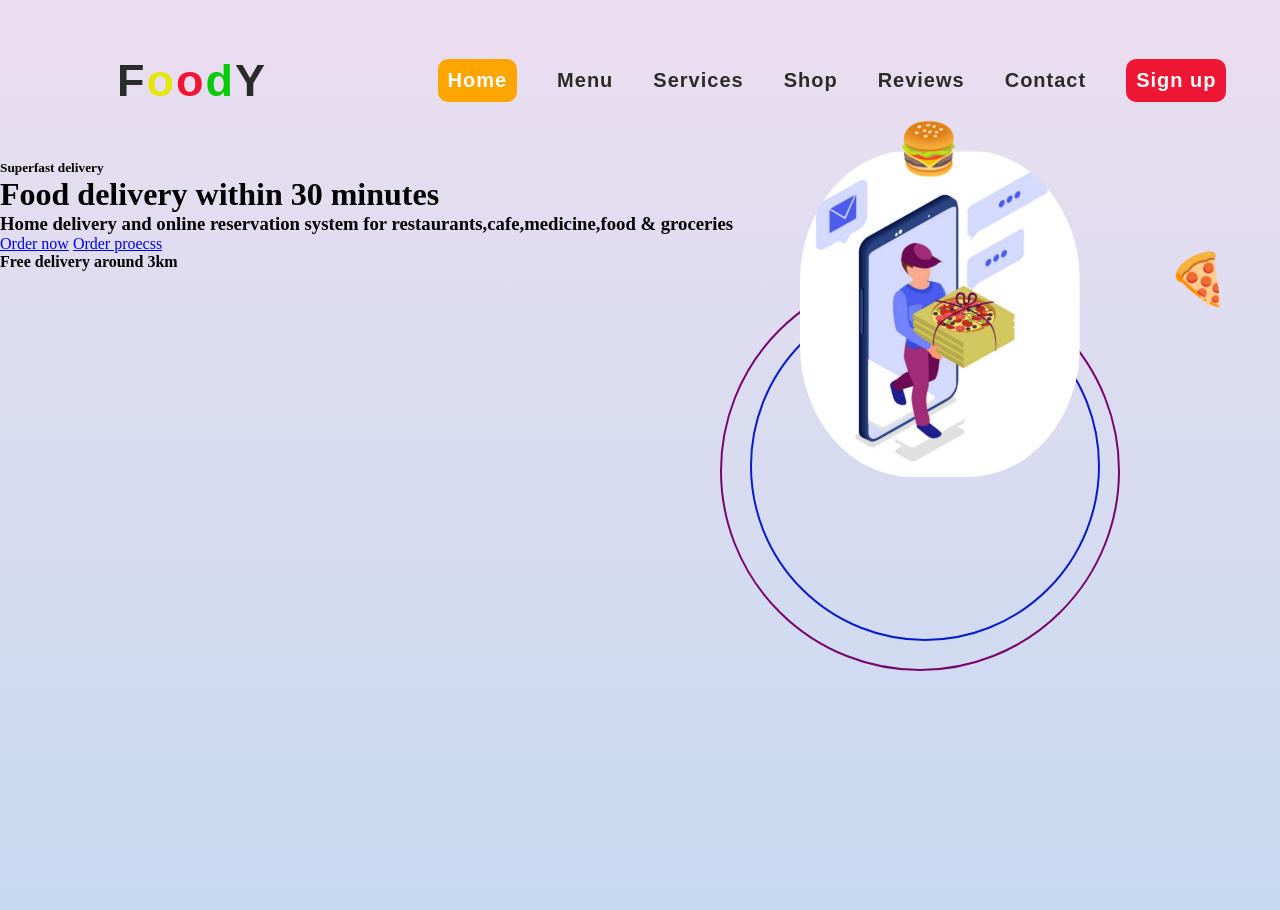
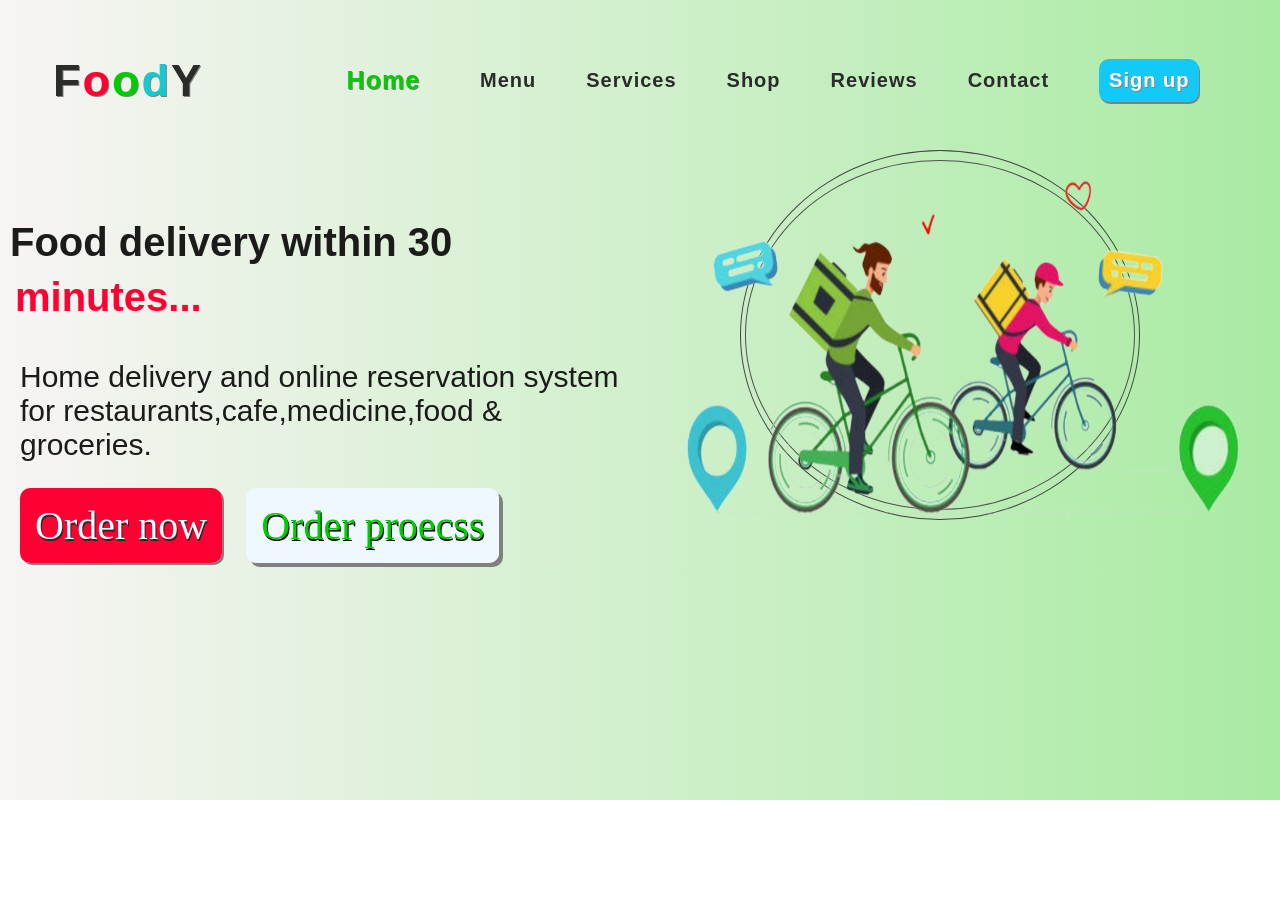
Before and after one commit to Fatema04/Html_Practice, a plain HTML site: page Project_foody/index.html in a window 1280 px wide. Shown: the top 910 px of the page. After the commit the page ends 800 px from the top, so only its background shows below. Drawn offline with Linux system fonts and the light colour scheme.

Commit message:
completely done

```diff
--- a/Project_foody/index.html
+++ b/Project_foody/index.html
@@ -2,7 +2,7 @@
 <html>
     <head>
         <title>
-
+            Project_foody
         </title>
         <link rel="stylesheet" href="style.css">
     </head>
@@ -37,16 +37,18 @@
        <div class="main clear">
            <div class="leftside clear">
 
-            <h5><p>Superfast delivery</p></h5>
 
-            <h1><p>Food delivery within 30 minutes</p></h1>
+            <h1><p>Food delivery within 30 </p></h1>
+            <h1 class="txt">minutes...</h1>
 
-            <h3><p>Home delivery and online reservation system for restaurants,cafe,medicine,food & groceries</p></h3>
+            <h3><p>Home delivery and online reservation system for restaurants,cafe,medicine,food & groceries.</p></h3></div>
 
-            <a href="#">Order now</a>
-            <a href="#">Order proecss</a>
 
-            <h4><p>Free delivery around 3km</p></h2>
+            <div class="button">
+            <a href="#" class="order">Order now</a>
+            <a href="#" class="demo">Order proecss</a>
+
+
 
            </div>
 
@@ -58,24 +60,13 @@
                 <div class="round1"></div>
                 <div class="round2"></div>
                 <div class="img1">
-                    <img src="images/deliveryman.jpg">
+                    <img src="images/cycle.png">
                 </div>
-               <div class="emo">
-                <div class="emo1">&#x1F355;</div>
-                <div class="emo2">&#x1F354;</div>
-
-
-               </div>
-
 
 
            </div>
        </div>
 
 
-
-
-
-       <div class="footer clear"></div>
     </body>
 </html>
--- a/Project_foody/style.css
+++ b/Project_foody/style.css
@@ -7,13 +7,13 @@
     overflow: hidden;
 }
 body{
-   min-height: 100%;
+   height: 100%;
     width: 100%;
-    background: linear-gradient( to BOTTOM, #EBDEF0, #AED6F1);
+    background: linear-gradient(to right, rgb(248, 244, 244), rgb(169, 235, 163));
 }
 
 .up{
-    height: 20vh;
+    height: 20%;
     width: 100%;
     display: flex;
     justify-content: space-around;
@@ -22,7 +22,8 @@ body{
 .logo{
 
     height: 100px;
-    width: 30%;
+    width: 20%;
+
 }
 .logo ul{
     list-style: none;
@@ -34,19 +35,20 @@ body{
     font-family: arial;
     letter-spacing: 2px;
     margin: 25px 15px;
+    text-shadow: 1px 1px grey;
 }
 .logo ul li:nth-child(1){
-    color: rgb(42, 44, 42);
+    color: rgb(42,44,42);
 }
 
 .logo ul li:nth-child(2){
-    color: rgb(228, 231, 9);
+    color:rgb(255,0,51) ;
 }
 .logo ul li:nth-child(3){
-    color: rgb(238, 22, 50);
+    color: rgb(0,204,0);
 }
 .logo ul li:nth-child(4){
-    color: rgb(8, 202, 8);
+    color: rgb(23, 200, 206);
 }
 
 .logo ul li:nth-child(5){
@@ -55,16 +57,17 @@ body{
 }
 
 .nav{
-    height: 100px;
-    width: 70%;
+    height: 20vh;
+    width: 80%;
     display: flex;
     justify-content: center;
     align-items: center;
 
+
 }
 .nav a{
     text-decoration: none;
-    margin: 20px;
+    margin: 25px;
     font-size: 20px;
     font-weight: 900;
     font-family: arial;
@@ -73,62 +76,139 @@ body{
 }
 
 .nav a:nth-child(1){
-    background-color: orange;
+
+    color: rgb(0,204,0);
+    font-size: 25px;
+    padding: 10px;
+    border-radius: 10px;
+    text-shadow: 1px 1px gray;
+}
+.nav a:nth-child(7){
+    background-color: rgb(19, 201, 247);
     color: white;
     padding: 10px;
     border-radius: 10px;
+    text-shadow: 1px 1px gray;
+    box-shadow: 1px 2px gray;
 }
-.nav a:nth-child(7){
-    background-color: rgb(238, 22, 50);
+
+.main{
+    height: 80%;
+    width: 100%;
+}
+.leftside{
+    width: 50%;
+    display: grid;
+    justify-content: center;
+}
+
+.leftside h1 p{
+    color: rgb(27, 27, 26);
+    font-size: 40px;
+    font-weight: bolder;
+    font-family: arial;
+    padding: 10px;
+    margin-top: 50px;
+
+}
+
+.txt{
+    color: rgb(255,0,51);
+    font-size: 40px;
+    font-weight: bolder;
+    font-family: arial;
+    padding: 0px 15px;
+
+    margin-bottom: 20px;
+}
+.leftside h3 p{
+
+    color: rgb(27, 27, 26);
+    font-size: 30px;
+    font-weight: 500;
+    font-family: arial;
+    padding: 20px;
+
+}
+
+.button{
+padding: 10px;
+margin: 10px;
+}
+.order {
+    text-decoration: none;
+    font-size: 40px;
+    padding: 15px;
     color: white;
-    padding: 10px;
+    background-color: rgb(255,0,51);
+    text-shadow: 1px 2px rgb(39, 37, 37);
+    margin-right: 20px;
     border-radius: 10px;
+    box-shadow: 2px 2px  gray;
 }
+.demo{   text-decoration: none;
+    font-size: 40px;
+    padding: 15px;
+    color:rgb(0,204,0);
+    text-shadow: 1px 2px black;
+    background-color: aliceblue;
+    border-radius: 10px;
+    box-shadow: 4px 4px  gray;
+
+}
+
+.button h4 p{
+    color: rgb(27, 27, 26);
+    font-size: 20px;
+    font-weight: 500;
+    font-family: arial;
+    padding: 0px;
+    margin-top: 30px;
+
+}
+
+.rightside{
+    width: 50%;
+    height: auto;
+}
+
+
 .round1{
     color: white;
-    height: 400px;
+    height: 370px;
     width: 400px;
-    border: 2px solid rgb(119, 5, 110);
+    border: 1px solid rgb(66, 68, 68);
     border-radius: 50%;
-    position: relative;
-    left: 720px;
+    position: absolute;
+    left: 740px;
+    top: 150px;
 
 }
 
 .round2{
     color: white;
     height: 350px;
-    width: 350px;
-    border: 2px solid rgb(8, 27, 202);
+    width: 390px;
+    border: 1px solid rgb(82, 81, 79);
     border-radius: 50%;
-    position: relative;
-    left: 750px;
-    bottom: 380px;
+    position: absolute;
+    left: 745px;
+    top: 160px;
 
 }
 
 .img1{
-    height: 500px;
+    height: auto;
     width: 600px;
 }
 img{
-    height: 327px;
-    width: 280px;
+    height: 380px;
+    width: 570px;
     position: absolute;
     top: 150px;
-    right: 200px;
-    border-radius: 40%;
-}
-.emo1 {
-   font-size: 50px;
-   position: absolute;
-   top: 250px;
-   right: 50px;
-}
-.emo2{
+    right: 30px;
+    border-radius: 0;
 
 
-   font-size: 50px;
-   position: absolute;
-   top: 120px;
-   right: 320px;}
+
+}
```
Also changed, not shown: Project_foody/images/cycle.png (added), Project_foody/images/deliveryman.jpg (deleted), Project_foody/images/output1.png (added), 1 other file.
